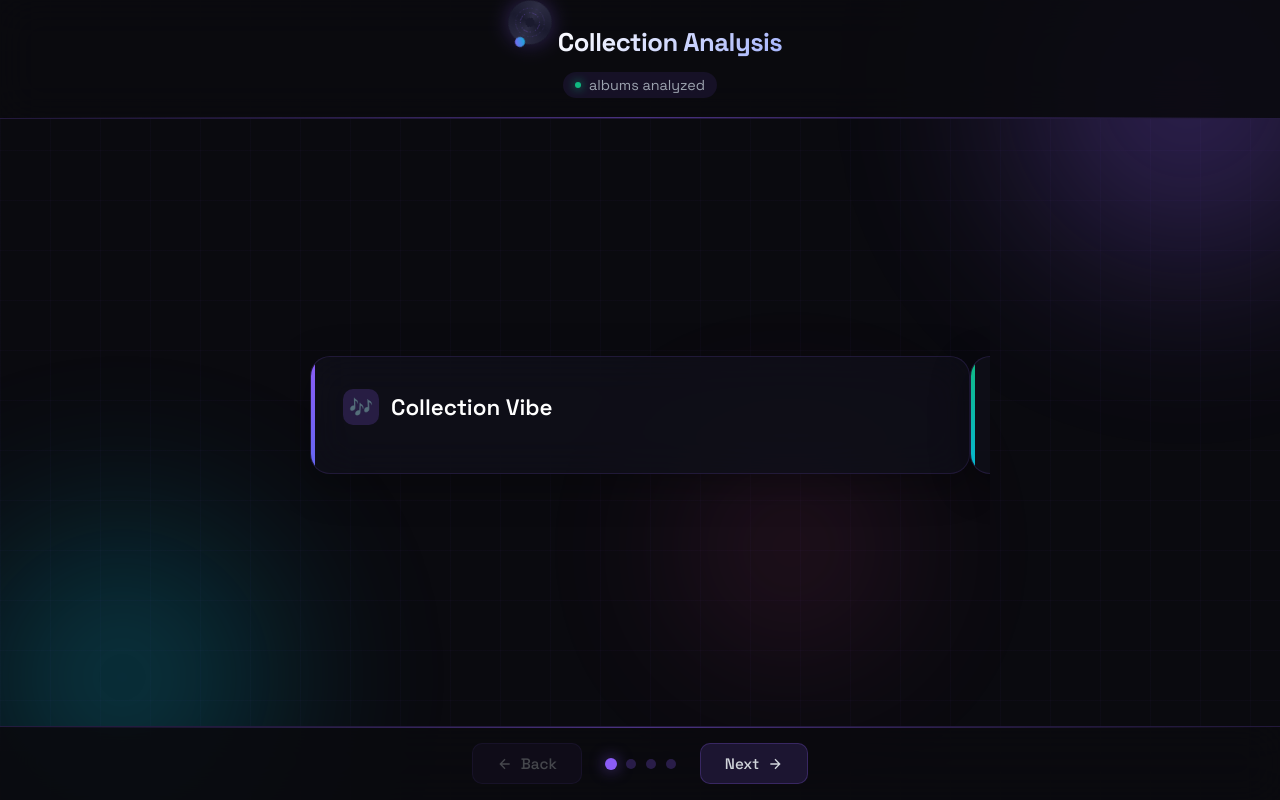
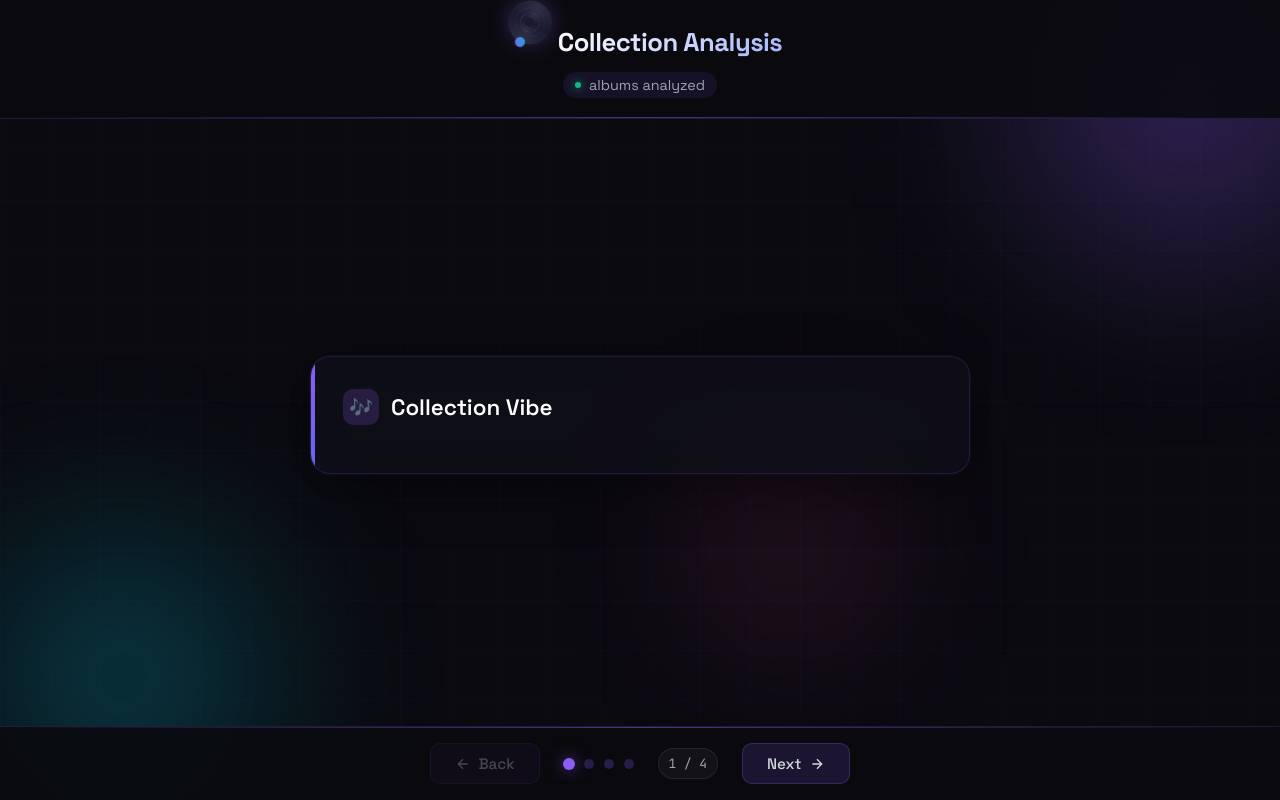
Before and after one commit to kanderson8/vinyl-reporter, a Flask app: template templates/results.html in a window 1280 px wide. Run offline with Flask 3, Linux system fonts and the light colour scheme; the template is opened without the code that fills it, so the values that code supplies are empty.

Commit message:
Polish results carousel UX and simplify 'Areas to Explore' overview

```diff
--- a/templates/results.html
+++ b/templates/results.html
@@ -200,7 +200,8 @@
         .carousel-track {
             display: flex;
             height: 100%;
-            transition: transform 0.45s cubic-bezier(0.4, 0, 0.2, 1);
+            transition: transform 0.65s cubic-bezier(0.22, 1, 0.36, 1);
+            will-change: transform;
         }
 
         .slide {
@@ -210,6 +211,14 @@
             align-items: center;
             justify-content: center;
             padding: 10px 0;
+            opacity: 0.45;
+            transform: scale(0.985);
+            transition: opacity 0.45s ease, transform 0.45s ease;
+        }
+
+        .slide.active {
+            opacity: 1;
+            transform: scale(1);
         }
 
         .section {
@@ -223,6 +232,29 @@
             overflow-y: auto;
             max-height: 100%;
             width: 100%;
+            transform: translateY(10px);
+            opacity: 0;
+            transition: transform 0.45s ease, opacity 0.45s ease, box-shadow 0.3s ease;
+        }
+
+        .slide.active .section {
+            transform: translateY(0);
+            opacity: 1;
+            box-shadow: 0 14px 54px rgba(0, 0, 0, 0.38), 0 0 0 1px rgba(139, 92, 246, 0.08);
+        }
+
+        .section::-webkit-scrollbar {
+            width: 10px;
+        }
+
+        .section::-webkit-scrollbar-thumb {
+            background: rgba(139, 92, 246, 0.35);
+            border-radius: 8px;
+        }
+
+        .section::-webkit-scrollbar-track {
+            background: rgba(255, 255, 255, 0.03);
+            border-radius: 8px;
         }
 
         .section::before {
@@ -501,6 +533,30 @@
         .dot:hover:not(.active) {
             background: rgba(139, 92, 246, 0.5);
         }
+
+        .slide-counter {
+            font-family: 'JetBrains Mono', monospace;
+            font-size: 0.8rem;
+            color: #9ca3af;
+            background: rgba(255, 255, 255, 0.04);
+            border: 1px solid rgba(255, 255, 255, 0.08);
+            padding: 6px 10px;
+            border-radius: 999px;
+            min-width: 60px;
+            text-align: center;
+        }
+
+        @media (max-width: 760px) {
+            .header { padding: 16px 14px; }
+            .carousel-wrapper { top: 96px; bottom: 92px; }
+            .section { padding: 22px; border-radius: 16px; }
+            .section h2 { font-size: 1.15rem; }
+            .nav-bar { gap: 10px; padding: 12px 10px; }
+            .nav-btn, .btn-cta { padding: 8px 14px; font-size: 0.85rem; }
+            .dots { gap: 7px; }
+            .dot { width: 8px; height: 8px; }
+            .slide-counter { font-size: 0.72rem; min-width: 52px; }
+        }
     </style>
 </head>
 <body>
@@ -567,14 +623,13 @@
                     <div class="section growth-overview">
                         <h2>
                             <span class="section-icon">&#128200;</span>
-                            Areas for Growth
+                            Areas to Explore
                         </h2>
                         <ul class="growth-area-list">
                             {% for area in analysis.growth_areas %}
                             <li>
                                 <span class="growth-number">{{ loop.index }}</span>
                                 <span class="growth-title">{{ area.title }}</span>
-                                <div class="growth-desc">{{ area.description }}</div>
                             </li>
                             {% endfor %}
                         </ul>
@@ -618,6 +673,8 @@
             {% endfor %}
         </div>
 
+        <div class="slide-counter" id="slideCounter">1 / {{ 4 + analysis.growth_areas|length }}</div>
+
         <button class="nav-btn" id="nextBtn">
             Next
             <svg width="16" height="16" viewBox="0 0 24 24" fill="none" stroke="currentColor" stroke-width="2"><path d="M5 12h14M12 5l7 7-7 7"/></svg>
@@ -635,7 +692,9 @@
         const nextBtn = document.getElementById('nextBtn');
         const analyzeBtn = document.getElementById('analyzeBtn');
         const dots = document.querySelectorAll('.dot');
-        const totalSlides = document.querySelectorAll('.slide').length;
+        const slides = document.querySelectorAll('.slide');
+        const slideCounter = document.getElementById('slideCounter');
+        const totalSlides = slides.length;
         let current = 0;
 
         function goTo(index) {
@@ -643,8 +702,14 @@
             current = index;
             track.style.transform = `translateX(-${current * 100}%)`;
 
+            // Update active slide state for smooth reveal animations
+            slides.forEach((s, i) => s.classList.toggle('active', i === current));
+
             // Update dots
             dots.forEach((d, i) => d.classList.toggle('active', i === current));
+
+            // Update counter
+            if (slideCounter) slideCounter.textContent = `${current + 1} / ${totalSlides}`;
 
             // Update buttons
             prevBtn.disabled = current === 0;
@@ -667,10 +732,27 @@
 
         document.addEventListener('keydown', (e) => {
             if (e.key === 'ArrowLeft') goTo(current - 1);
-            if (e.key === 'ArrowRight') {
-                if (current < totalSlides - 1) goTo(current + 1);
-            }
+            if (e.key === 'ArrowRight' && current < totalSlides - 1) goTo(current + 1);
         });
+
+        // Touch swipe support for mobile
+        let touchStartX = 0;
+        let touchEndX = 0;
+
+        track.addEventListener('touchstart', (e) => {
+            touchStartX = e.changedTouches[0].screenX;
+        }, { passive: true });
+
+        track.addEventListener('touchend', (e) => {
+            touchEndX = e.changedTouches[0].screenX;
+            const delta = touchStartX - touchEndX;
+            if (Math.abs(delta) < 45) return;
+            if (delta > 0) goTo(current + 1);
+            if (delta < 0) goTo(current - 1);
+        }, { passive: true });
+
+        // Initial active state
+        goTo(0);
     </script>
 </body>
 </html>
```
